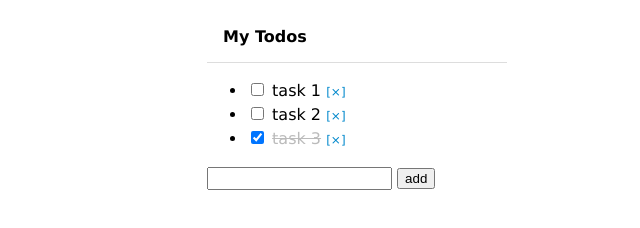
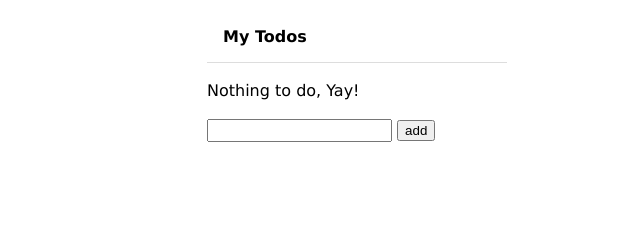
Before and after one commit to Emiri-i/dot-install, a plain HTML site: page vue_js/index.html in a window 1280 px wide. Shown: the whole page, without its empty margins (283-923 px from the left). Drawn offline with nearby package versions, Linux system fonts and the light colour scheme.

Commit message:
added v-show and v-if

```diff
--- a/vue_js/css/style.css
+++ b/vue_js/css/style.css
@@ -28,7 +28,7 @@ body {
     color:#08c;
 }
 
-#app {
+#app ul{
     list-style: none;
     padding: 0;
 }
--- a/vue_js/index.html
+++ b/vue_js/index.html
@@ -13,12 +13,25 @@
 
     <div id="app" class="container">
         <h1>My Todos</h1>
-        <ul>
+        <!-- <ul>
+            <li v-for="(todo,index) in todos">
+                <input type="checkbox" v-model="todo.isDone">
+                <span :class="{done:todo.isDone}">{{ todo.title }}</span>
+                <span @click="deletItem(index)" class="command">[×]</span>
+            </li>
+            <li v-show="!todos.length">Nothing to do, Yay!
+            </li>
+        </ul> -->
+        <ul v-if="todos.length">
             <li v-for="(todo,index) in todos">
                 <input type="checkbox" v-model="todo.isDone">
                 <!-- <span v-vind:class="{done:todo.isDone}">{{ todo.title }}</span> -->
                 <span :class="{done:todo.isDone}">{{ todo.title }}</span>
                 <span @click="deletItem(index)" class="command">[×]</span>
+            </li>
+        </ul>
+        <ul>
+            <li v-show="!todos.length">Nothing to do, Yay!
             </li>
         </ul>
         <!-- <form v-on:submit="addItem"> -->
--- a/vue_js/js/main.js
+++ b/vue_js/js/main.js
@@ -6,17 +6,17 @@
         el: '#app',
         data: {
             newItem:'',
-            todos: [{
-                title:'task 1',
-                isDone:false
-            },{
-                title:'task 2',
-                isDone:false
-            },{
-                title:'task 3',
-                isDone:true
-            }
-        ]
+            // todos: [{
+            //     title:'task 1',
+            //     isDone:false
+            // },{
+            //     title:'task 2',
+            //     isDone:false
+            // },{
+            //     title:'task 3',
+            //     isDone:true
+            // }]
+            todos: []
         },
         methods: {
             addItem:function() {
```
